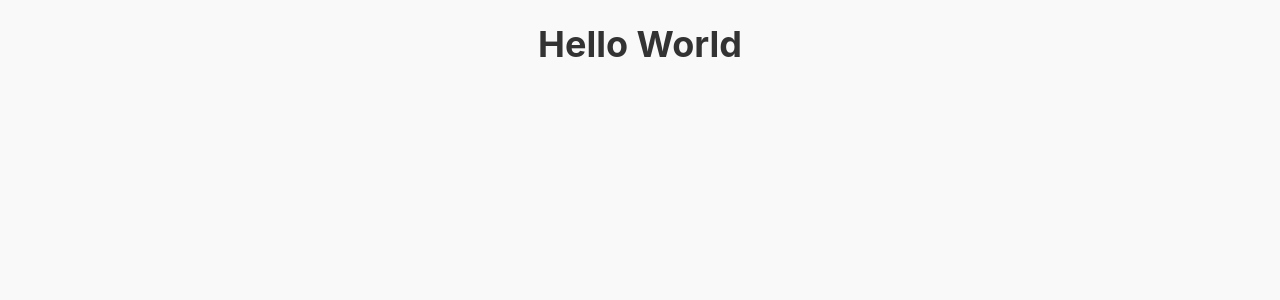
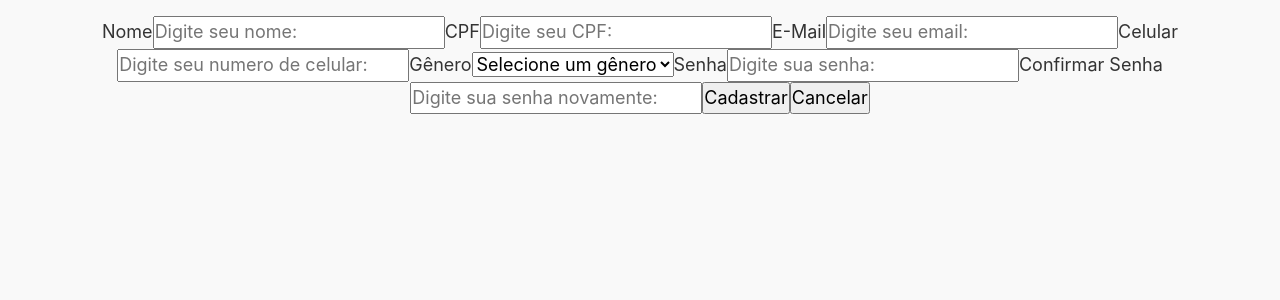
Before and after one commit to ViniDaniel/NodeFastFair, a React (Vite) app in the folder FrontEnd/: page / in a window 1280 px wide. Shown: the top 300 px of the page. Built offline with nearby package versions, Linux system fonts and the light colour scheme.

Commit message:
Criando layout, cadastro de cliente, home, api de serviço em axios para se conectar ao backend, teste de cadastro feito, está funcional, script de validação feito, atualização no cors para se comunicar somente com essa rota de frontend

```diff
--- a/FrontEnd/package.json
+++ b/FrontEnd/package.json
@@ -12,7 +12,8 @@
   "dependencies": {
     "axios": "^1.9.0",
     "react": "^19.0.0",
-    "react-dom": "^19.0.0"
+    "react-dom": "^19.0.0",
+    "react-router-dom": "^7.5.3"
   },
   "devDependencies": {
     "@eslint/js": "^9.22.0",
--- a/FrontEnd/src/App.jsx
+++ b/FrontEnd/src/App.jsx
@@ -1,10 +1,12 @@
-import { useState } from "react";
 import "./App.css";
+import CadastroCliente from "./components/pages/CadastroCliente";
+import Home from "./components/pages/Home";
+
 
 function App() {
   return (
     <div>
-      <h1>Hello World</h1>
+      <CadastroCliente />
     </div>
   );
 }
--- /dev/null
+++ b/FrontEnd/src/components/layout/Navbar.jsx
@@ -0,0 +1 @@
+import {Link} from 'react-router-dom'
--- /dev/null
+++ b/FrontEnd/src/components/pages/CadastroCliente.jsx
@@ -0,0 +1,110 @@
+/*import validation from "../scripts/FormValidation";*/
+import api from "../services/api";
+import { useState, useEffect, useRef } from "react";
+import styles from "../../styles/pages_styles/CadastroCliente.module.css";
+
+function CadastroCliente() {
+  const inputNome = useRef();
+  const inputCpf = useRef();
+  const inputEmail = useRef();
+  const inputCelular = useRef();
+  const inputGenero = useRef();
+  const inputSenha = useRef();
+  const inputConfirmarSenha = useRef();
+
+  async function postUser() {
+    await api.post("/clientes", {
+      nome: inputNome.current.value,
+      cpf: inputCpf.current.value,
+      email: inputEmail.current.value,
+      celular: inputCelular.current.value,
+      genero: inputGenero.current.value,
+      senha: inputSenha.current.value,
+      confirmarSenha: inputConfirmarSenha.current.value,
+    });
+  }
+
+  return (
+    <div>
+      <form>
+        <label htmlFor="nome">Nome</label>
+        <input
+          type="text"
+          name="nome"
+          id="nome"
+          placeholder="Digite seu nome: "
+          ref={inputNome}
+        />
+
+        <label htmlFor="cpf">CPF</label>
+        <input
+          type="text"
+          name="cpf"
+          id="cpf"
+          placeholder="Digite seu CPF: "
+          ref={inputCpf}
+        />
+
+        <label htmlFor="email">E-Mail</label>
+        <input
+          type="email"
+          name="email"
+          id="email"
+          placeholder="Digite seu email: "
+          ref={inputEmail}
+        />
+
+        <label htmlFor="celular">Celular</label>
+        <input
+          type="tel"
+          name="celular"
+          id="celular"
+          placeholder="Digite seu numero de celular: "
+          ref={inputCelular}
+        />
+
+        <label htmlFor="genero">Gênero</label>
+        <select name="genero" id="genero" defaultValue="" ref={inputGenero}>
+          <option disabled value="">
+            Selecione um gênero
+          </option>
+          <option value="masculino">Masculino</option>
+          <option value="feminino">Feminino</option>
+          <option value="outro">Outro</option>
+          <option value="naoInformado">Prefiro não informar</option>
+        </select>
+
+        <label htmlFor="senha">Senha</label>
+        <input
+          type="password"
+          name="senha"
+          id="senha"
+          placeholder="Digite sua senha: "
+          ref={inputSenha}
+        />
+        <label htmlFor="confirmarSenha">Confirmar Senha</label>
+        <input
+          type="password"
+          name="confirmarSenha"
+          id="confirmarSenha"
+          placeholder="Digite sua senha novamente: "
+          ref={inputConfirmarSenha}
+        />
+
+        <button
+          type="submit"
+          onClick={(e) => {
+            e.preventDefault();
+            postUser();
+          }}
+        >
+          Cadastrar
+        </button>
+
+        <button type="reset">Cancelar</button>
+      </form>
+    </div>
+  );
+}
+
+export default CadastroCliente;
--- /dev/null
+++ b/FrontEnd/src/components/pages/Home.jsx
@@ -0,0 +1,8 @@
+import styles from "../../styles/pages_styles/Home.module.css"
+function Home(){
+    return(
+        <div><h1 className={styles.test}>Hello World</h1></div>
+    )
+}
+
+export default Home;
--- /dev/null
+++ b/FrontEnd/src/components/scripts/FormValidation.js
@@ -0,0 +1,65 @@
+export function isValidCPF(cpf) {
+  // Remove caracteres não numéricos
+  cpf = cpf.replace(/[^\d]+/g, "");
+
+  // Verifica se tem 11 dígitos ou é uma sequência repetida (inválida)
+  if (cpf.length !== 11 || /^(\d)\1{10}$/.test(cpf)) {
+    return false;
+  }
+
+  let soma = 0;
+  let resto;
+
+  // Verifica primeiro dígito
+  for (let i = 1; i <= 9; i++) {
+    soma += parseInt(cpf.charAt(i - 1)) * (11 - i);
+  }
+
+  resto = (soma * 10) % 11;
+  if (resto === 10 || resto === 11) resto = 0;
+  if (resto !== parseInt(cpf.charAt(9))) return false;
+
+  // Verifica segundo dígito
+  soma = 0;
+  for (let i = 1; i <= 10; i++) {
+    soma += parseInt(cpf.charAt(i - 1)) * (12 - i);
+  }
+
+  resto = (soma * 10) % 11;
+  if (resto === 10 || resto === 11) resto = 0;
+  if (resto !== parseInt(cpf.charAt(10))) return false;
+
+  return true;
+}
+
+export function isValidEmail(email) {
+  const emailregex = /[A-Z0-9._%+-]+@[A-Z0-9-]+.+.[A-Z]{2,4}/gim;
+  return emailregex.test(email);
+}
+
+export function isValidCelular(celular) {
+    const celularRegex = /^(?:(?:\+|00)?55)?\(?([1-9]{2})\)?\s?9?[0-9]{4}-?[0-9]{4}$/;
+    return celularRegex.test(celular);
+  }
+
+export function isValidNome(nome) {
+    return nome && nome.trim() !== "";
+}
+
+export function isValidGenero(genero) {
+    return genero && genero.trim() !== "";
+}
+
+export function isValidSenha(senha, confirmaSenha) {
+    const senhaRegex = /^(?=.*[A-Za-z])(?=.*\d)[A-Za-z\d]{6,}$/;
+
+    if (!senhaRegex.test(senha)) {
+      return { valid: false, message: "A senha deve ter no mínimo 6 caracteres, com pelo menos uma letra e um número." };
+    }
+
+    if (senha !== confirmaSenha) {
+      return { valid: false, message: "As senhas não coincidem." };
+    }
+
+    return { valid: true };
+  }
--- /dev/null
+++ b/FrontEnd/src/components/services/api.js
@@ -0,0 +1,7 @@
+import axios from "axios";
+
+const api = axios.create({
+    baseURL: "http://localhost:7000/api"
+})
+
+export default api;
--- /dev/null
+++ b/FrontEnd/src/styles/pages_styles/Home.module.css
@@ -0,0 +1,3 @@
+.test{
+    color: red;
+}
```
Also changed, not shown: FrontEnd/src/styles/pages_styles/CadastroCliente.module.css (added), 2 other files (tests, documents, lock files or other folders).
